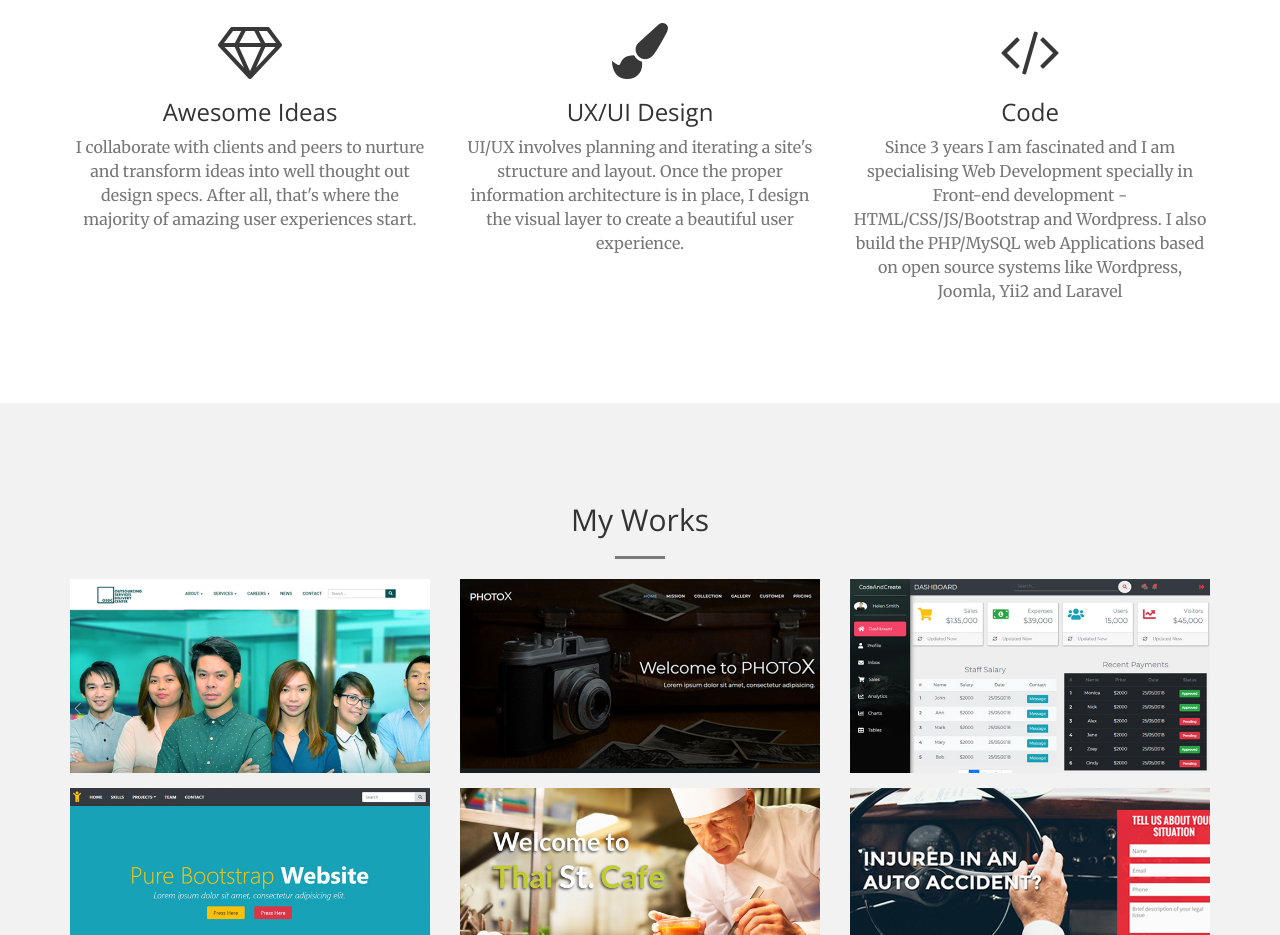
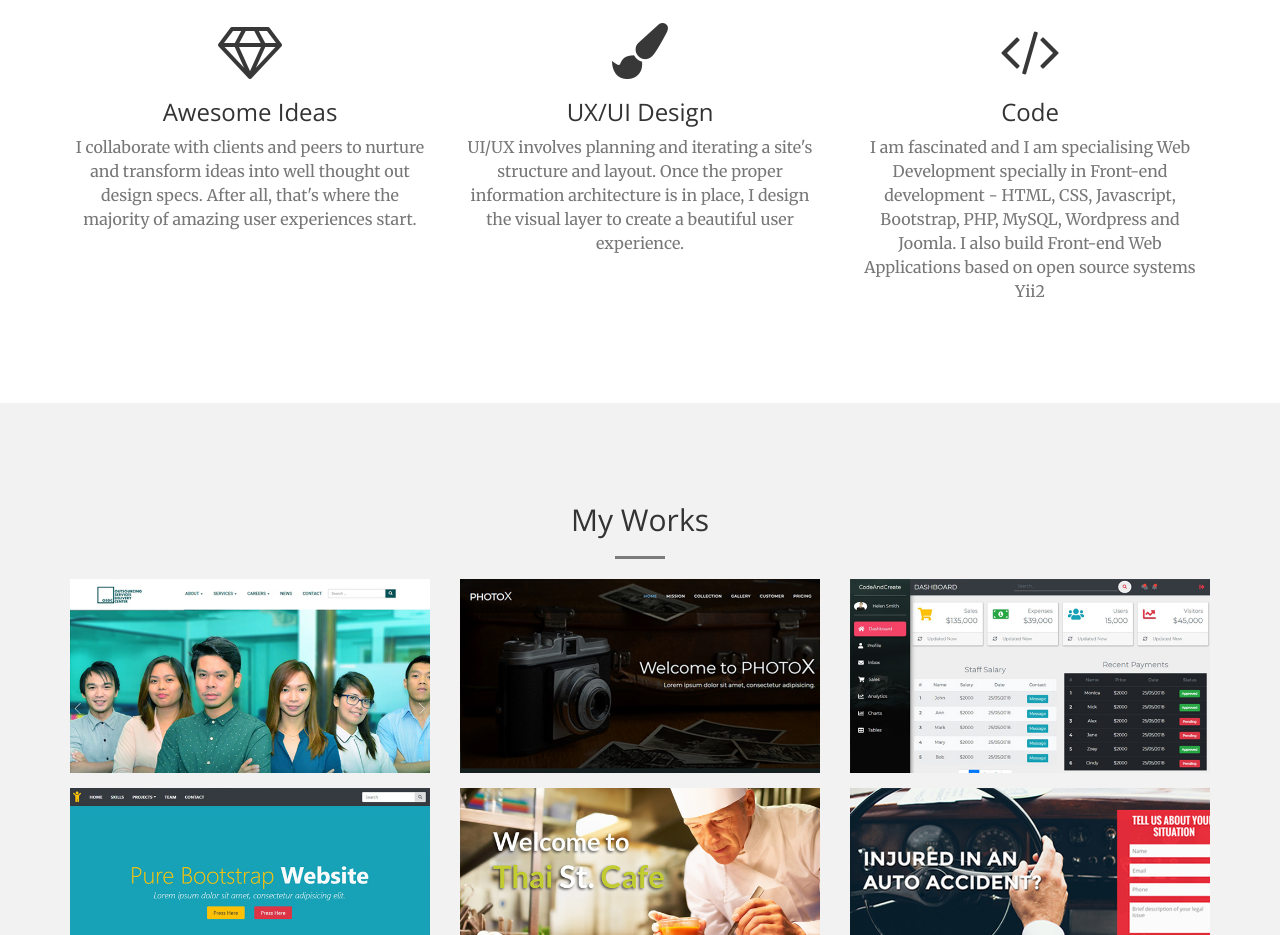
Before and after one commit to creativemelvin/creativemelvin.github.io, a website: page index.html in a window 1280 px wide. Shown: the part 1459-2394 px from the top of the page. Drawn offline with nearby package versions, Linux system fonts and the light colour scheme.

Commit message:
Update contents

```diff
--- a/index.html
+++ b/index.html
@@ -127,7 +127,7 @@
                     <div class="service-box">
                         <i class="fa fa-4x fa-code text-primary sr-icons"></i>
                         <h3>Code</h3>
-                        <p class="text-muted">Since 3 years I am fascinated and I am specialising Web Development specially in Front-end development - HTML/CSS/JS/Bootstrap and Wordpress. I also build the PHP/MySQL web Applications based on open source systems like Wordpress, Joomla, Yii2 and Laravel</p>
+                        <p class="text-muted">I am fascinated and I am specialising Web Development specially in Front-end development - HTML, CSS, Javascript, Bootstrap, PHP, MySQL, Wordpress and Joomla. I also build Front-end Web Applications based on open source systems Yii2</p>
                     </div>
                 </div>
             </div>
```
